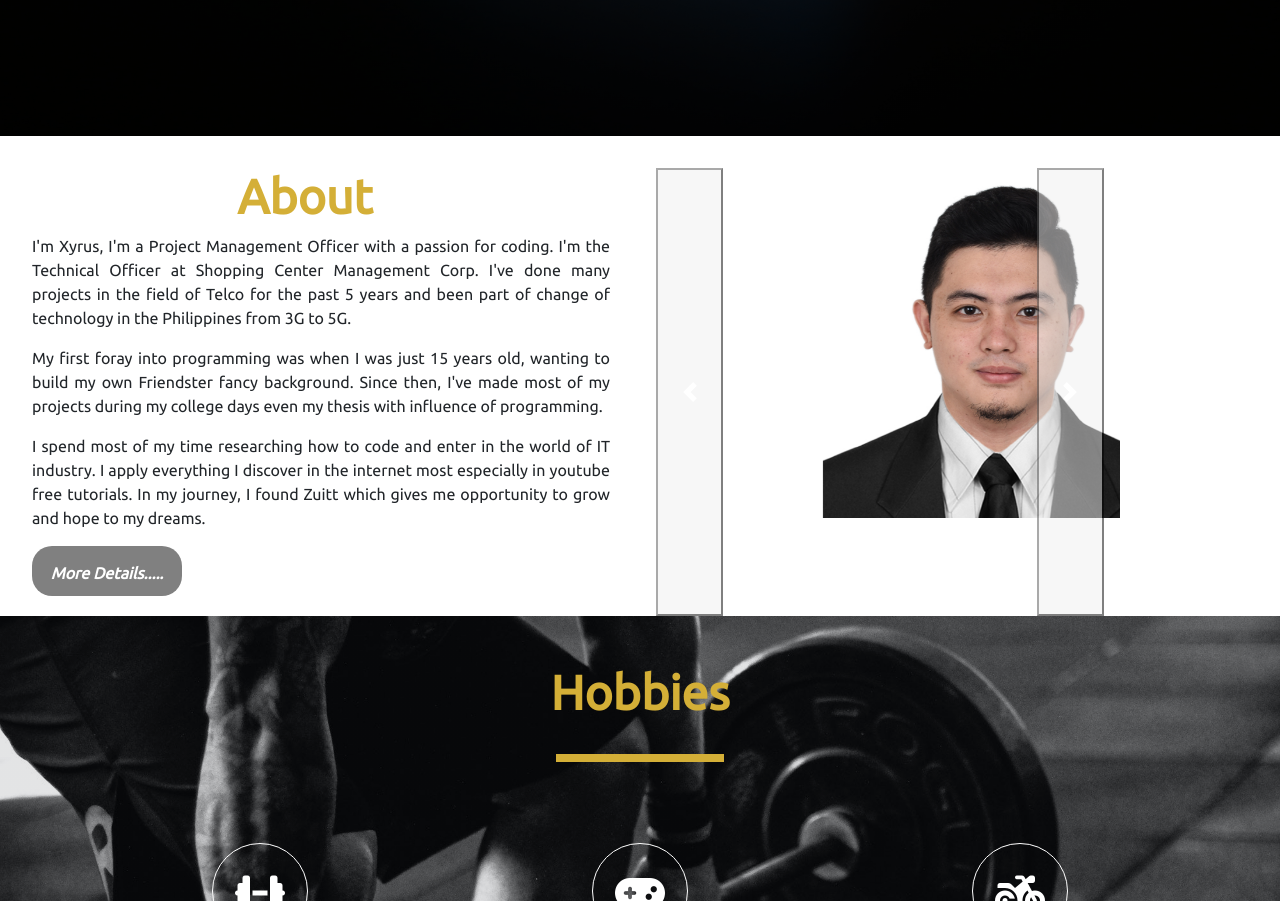
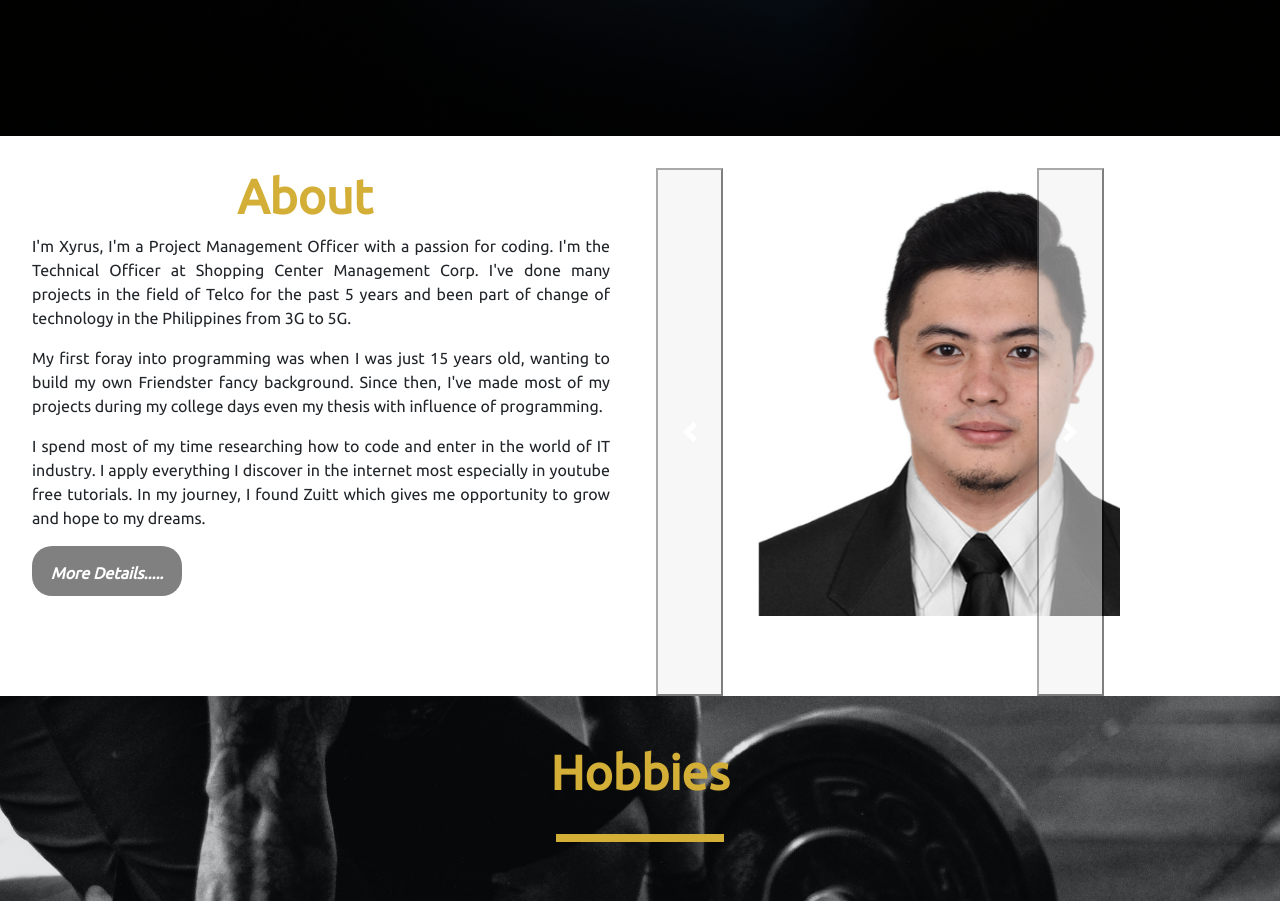
Before and after one commit to iamxdv30/webportfolio, a plain HTML site: page Project/main.html in a window 1280 px wide. Shown: the part 760-1661 px from the top of the page. Drawn offline with nearby package versions, Linux system fonts and the light colour scheme.

```diff
--- a/Project/main.html
+++ b/Project/main.html
@@ -16,7 +16,7 @@
 <!-- Fonts -->
         <link href="https://fonts.googleapis.com/css2?family=Ubuntu&display=swap" rel="stylesheet">
 
-        <title>Welcome to My Hompage</title>
+        <title>@Iamxdv Hompage</title>
     </head>
 
 <body>
@@ -105,7 +105,7 @@
 
                                 <div class="carousel-inner">
                                         <div class="carousel-item active">
-                                            <img src="../Images/mine1.jpg" class="d-block img-fluid" alt="..." height="350" width="350">
+                                            <img src="../Images/mine1.jpg" class="d-block img-fluid" alt="..." height="500" width="500">
                                         </div>
 
                                         <div class="carousel-item">
--- a/css/capstone.css
+++ b/css/capstone.css
@@ -161,7 +161,7 @@ body{
     position: relative;
     inset: 0px 0px 0px 0px;
     width: 100%;
-    min-height: 30rem;
+    min-height: 35rem;
     padding-top: 2rem;
 
 }
@@ -192,7 +192,7 @@ body{
     top: 0;
     left: 0;
     align-items: center;
-    margin-left: 10rem;
+    margin-left: 6rem;
 }
 
 
```
Also changed, not shown: Project/contact.html (+1 -1 lines), Project/secondarypage.html (+1 -1 lines).
